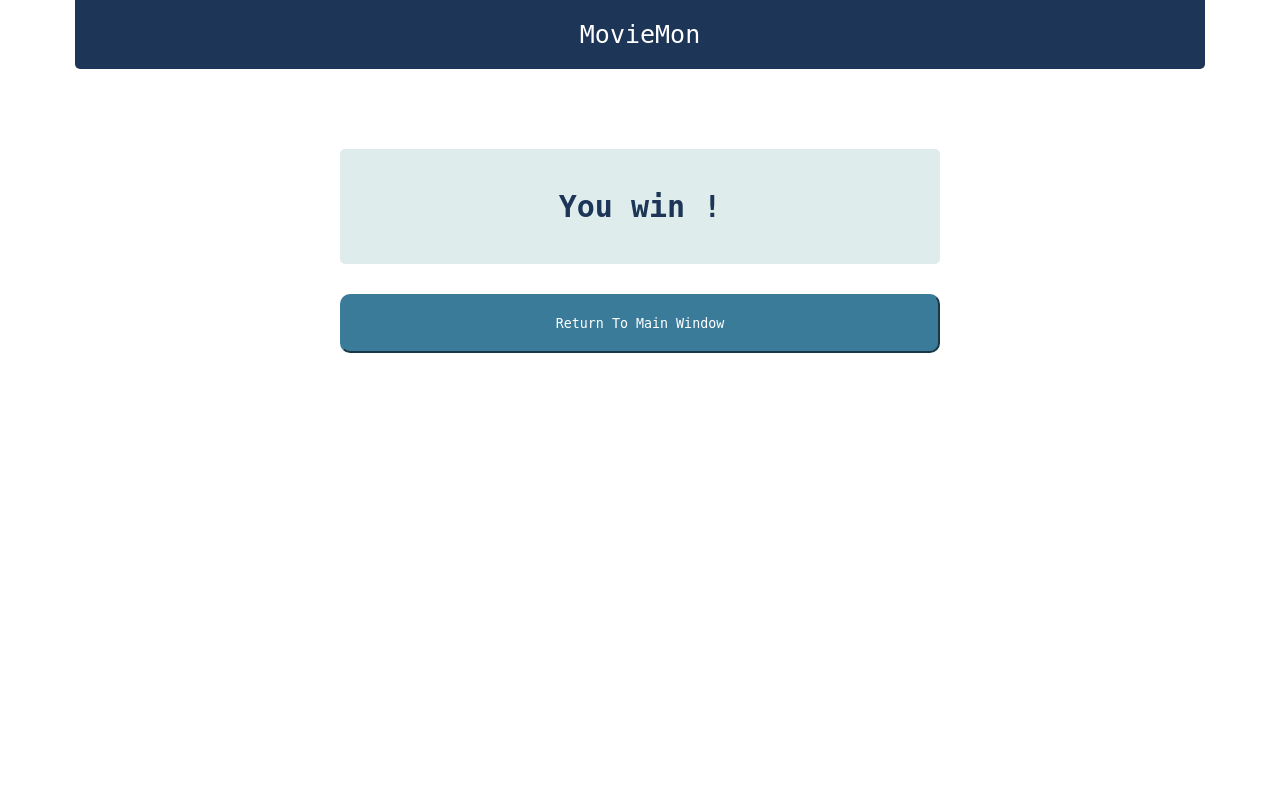
After one commit to bigpe/Ecole42_PiscinePythonDjango_Rush00, a Django app: page /win/ in a window 1280 px wide. The commit adds this page. Run offline with Django 3.2, Linux system fonts and the light colour scheme.

Commit message:
feat(win): add win page

```diff
--- a/moviemon/static/style.css
+++ b/moviemon/static/style.css
@@ -414,3 +414,31 @@ tr:last-child td:last-child{
 .bad {
     color: crimson;
 }
+
+.win_window {
+    display: flex;
+    flex-direction: column;
+    margin-top: 50px;
+    max-width: 600px;
+    margin-left: auto;
+    margin-right: auto;
+}
+
+.win_button {
+    padding: 20px;
+    border-radius: 10px;
+    border-color: #3a7b99;
+    font-family: monospace;
+    background-color: #3a7b99;
+}
+
+.win_button a {
+    color: white;
+}
+
+.win_window p {
+    font-size: 30px;
+    padding: 40px;
+    background-color: rgba(95, 158, 160, 0.2);
+    border-radius: 5px;
+}
--- /dev/null
+++ b/moviemon/templates/win_page.html
@@ -0,0 +1,19 @@
+<html lang="en">
+
+<head>
+    <meta charset="UTF-8">
+    <title>Document</title>
+    <link rel="stylesheet" href="/static/style.css">
+</head>
+
+<body>
+    <div class="nav">
+        <div class="nav_title">MovieMon</div>
+    </div>
+
+    <div class="win_window">
+        <p>You win !</p>
+        <button class="win_button"><a href="/">Return To Main Window</a></button>
+    </div>
+
+</body></html>
--- a/moviemon/urls.py
+++ b/moviemon/urls.py
@@ -1,5 +1,5 @@
 from django.urls import path
-from .views import Main, WorldMap, MoviemonsView, Load, Save, BattleView, MoviemonDetailView, CatchView
+from .views import Main, WorldMap, MoviemonsView, Load, Save, BattleView, MoviemonDetailView, CatchView, WinView
 
 urlpatterns = [
     path('', Main.as_view(), name='main'),
@@ -10,4 +10,5 @@ urlpatterns = [
     path('moviemons/', MoviemonsView.as_view(), name='moviemons'),
     path('moviemon/<str:imdb_id>/', MoviemonDetailView.as_view(), name='moviemon_info'),
     path('catch/<str:imdb_id>/', CatchView.as_view(), name='catch'),
+    path('win/', WinView.as_view(), name='win')
 ]
--- a/moviemon/views.py
+++ b/moviemon/views.py
@@ -56,7 +56,7 @@ class WorldMap(TemplateView):
         context.update({'progress': f'{len(game.game_data.captured)}/{len(game.game_data.moviemons)}'})
         if len(game.game_data.captured) == len(game.game_data.moviemons):
             game_data.flush_session()
-            # TODO Win logic
+            return redirect('/win')
         if request.GET.get('flush_state', False):
             self.context.update({'enemy_block': False, 'event': None, 'enemy': None})
         if request.GET.get('escape', False) or request.GET.get('win', False):
@@ -229,3 +229,9 @@ class CatchView(View):
             game.game_data.dump('session')
             return redirect(f'/worldmap/?win=1')
         return redirect(f'/battle/{imdb_id}/?message=You missed')
+
+class WinView(TemplateView):
+    template_name = "win_page.html"
+
+    def get(self, request, *args, **kwargs):
+        return render(request, self.template_name)
```
